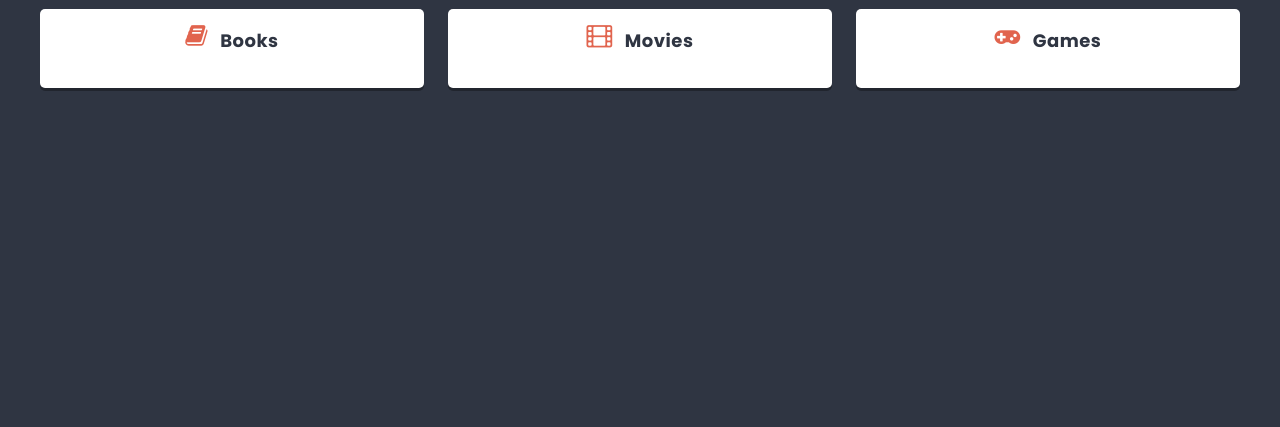
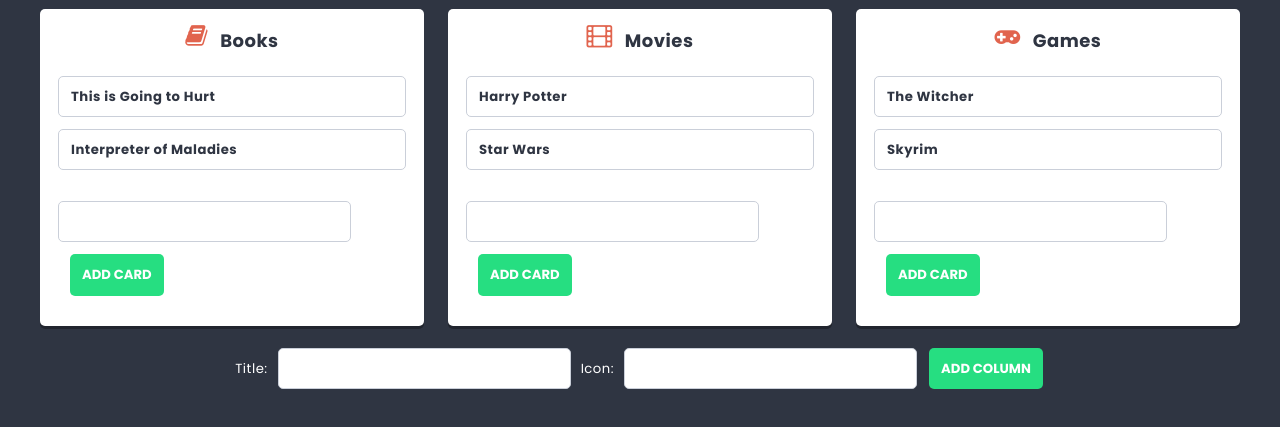
Before and after one commit to tetiananosenko/to-do-list, a React (Create React App) app: page / in a window 1280 px wide. Shown: the part 331-758 px from the top of the page. Built offline with nearby package versions, Linux system fonts and the light colour scheme.

Commit message:
create cardform

```diff
--- a/package.json
+++ b/package.json
@@ -12,6 +12,7 @@
     "react-scripts": "5.0.1",
     "resolve-url-loader": "^5.0.0",
     "sass": "^1.62.0",
+    "shortid": "^2.2.16",
     "web-vitals": "^2.1.4"
   },
   "scripts": {
--- /dev/null
+++ b/src/components/Card/Card.js
@@ -0,0 +1,10 @@
+
+import styles from './Card.module.scss';
+
+const Card = props => {
+  return (
+    <li className={styles.card}>{props.title}</li>
+  );
+};
+
+export default Card;
--- /dev/null
+++ b/src/components/Card/Card.module.scss
@@ -0,0 +1,13 @@
+@import '../../styles/settings.scss';
+
+.card {
+  position: relative;
+  background: $color-light;
+  border: 1px solid lighten($color-dark, 60%);
+  padding: $base-size;
+  margin: 0 0 $base-size 0;
+  border-radius: $radius;
+  display: flex;
+  justify-content: space-between;
+  font-weight: bold;
+}
--- /dev/null
+++ b/src/components/CardForm/CardForm.js
@@ -0,0 +1,22 @@
+import styles from './CardForm.module.scss';
+import { useState } from 'react';
+import Button from './../Button/Button';
+import TextInput from './../TextInput/TextInput';
+
+const CardForm = props => {
+  const [title, setTitle] = useState('');
+  const handleSubmit = e => {
+    e.preventDefault();
+    props.action({ title: title }, props.columnId);
+    setTitle('');
+  };
+
+  return (
+    <form className={styles.cardForm} onSubmit={handleSubmit}>
+      <TextInput value={title} onChange={e => setTitle(e.target.value)} />
+      <Button>Add card</Button>
+    </form>
+  );
+};
+
+export default CardForm;
--- /dev/null
+++ b/src/components/CardForm/CardForm.module.scss
@@ -0,0 +1,8 @@
+.columnForm {
+  text-align: center;
+  margin-top: 10px;
+}
+
+.span {
+  margin: 10px;
+}
--- a/src/components/Column/Column.js
+++ b/src/components/Column/Column.js
@@ -1,10 +1,16 @@
 import styles from './Column.module.scss';
+import CardForm from '../CardForm/CardForm';
+import Card from '../Card/Card';
 
 const Column = props => {
-  return(
+  return (
     <article className={styles.column}>
-      <h1 className={styles.title}><span className={`${styles.icon } fa fa-${props.icon}`} />{props.text}</h1>
-      </article>
+      <h1 className={styles.title}><span className={`${styles.icon} fa fa-${props.icon}`} />{props.title}</h1>
+      <ul className={styles.cards}>
+        {props.cards.map(card => <Card key={card.id} title={card.title} />)}
+      </ul>
+      <CardForm columnId={props.id} action={props.action} />
+    </article>
   );
 };
 
--- /dev/null
+++ b/src/components/ColumnForm/ColumnForm.js
@@ -0,0 +1,28 @@
+import { useState } from 'react';
+import Button from '../Button/Button';
+import TextInput from '../TextInput/TextInput';
+import styles from './ColumnForm.module.scss';
+
+const ColumnForm = props => {
+  const [title, setTitle] = useState('');
+  const [icon, setIcon] = useState('');
+
+  const handleSubmit = e => {
+    e.preventDefault();
+    props.action({ title: title, icon: icon });
+    setTitle('');
+    setIcon('');
+  }
+
+  return (
+    <form onSubmit={handleSubmit} className={styles.columnForm}>
+      <span className={styles.span}>Title:</span><TextInput value={title} onChange={e => setTitle(e.target.value)} />
+      <span className={styles.span}>Icon:</span><TextInput value={icon} onChange={e => setIcon(e.target.value)} />
+      <Button>Add column</Button>
+
+    </form>
+  );
+};
+
+
+export default ColumnForm;
--- /dev/null
+++ b/src/components/ColumnForm/ColumnForm.module.scss
@@ -0,0 +1,7 @@
+.columnForm {
+  text-align: center;
+  margin-top: 10px;
+}
+.span {
+  margin: 10px;
+}
--- a/src/components/List/List.js
+++ b/src/components/List/List.js
@@ -1,6 +1,56 @@
 import styles from './List.module.scss';
 import Column from '../Column/Column';
+import ColumnForm from '../ColumnForm/ColumnForm';
+import { useState } from 'react';
+import shortid from 'shortid';
+
 const List = () => {
+  const [columns, setColumns] = useState([
+    {
+      id: 1,
+      title: 'Books',
+      icon: 'book',
+      cards: [
+        { id: 1, title: 'This is Going to Hurt' },
+        { id: 2, title: 'Interpreter of Maladies' }
+      ]
+    },
+    {
+      id: 2,
+      title: 'Movies',
+      icon: 'film',
+      cards: [
+        { id: 1, title: 'Harry Potter' },
+        { id: 2, title: 'Star Wars' }
+      ]
+    },
+    {
+      id: 3,
+      title: 'Games',
+      icon: 'gamepad',
+      cards: [
+        { id: 1, title: 'The Witcher' },
+        { id: 2, title: 'Skyrim' }
+      ]
+    }
+  ]);
+
+  const addColumn = newColumn => {
+    setColumns([...columns, { id: shortid(), title: newColumn.title, icon: newColumn.icon, cards: [] }]);
+  };
+
+  const addCard = (newCard, columnId) => {
+    const columnsUpdated = columns.map(column => {
+      if (column.id === columnId)
+        return { ...column, cards: [...column.cards, { id: shortid(), title: newCard.title }] }
+      else
+        return column
+    })
+
+    setColumns(columnsUpdated);
+
+  };
+
   return (
     <div className={styles.list}>
       <header className={styles.header}>
@@ -8,10 +58,9 @@
       </header>
       <p className={styles.description}>Interesting things I want to check out</p>
       <section className={styles.columns}>
-        <Column text="Books" icon="book" />
-        <Column text="Movies" icon="film" />
-        <Column text="Games" icon="gamepad" />
+        {columns.map(column => <Column key={column.id} cards={column.cards} id={column.id} title={column.title} icon={column.icon} action={addCard} />)}
       </section>
+      <ColumnForm action={addColumn} />
     </div>
   );
 };
--- a/src/components/TextInput/TextInput.js
+++ b/src/components/TextInput/TextInput.js
@@ -1,8 +1,8 @@
 import styles from './TextInput.module.scss';
 
-const TextInput = props => {
-  return <input className={styles.input} placeholder={props.placeholder} type="text" />
-}
+const TextInput = (props) => {
+  return <input className={styles.input} value={props.value} onChange={props.onChange} placeholder={props.placeholder} type="text" />
+};
 
 
 export default TextInput;
```
Also changed, not shown: 1 other file (tests, documents, lock files or other folders).
